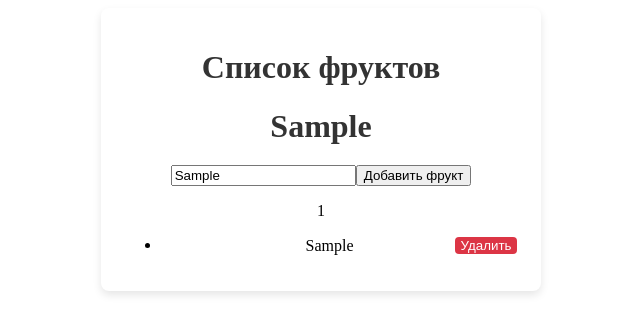
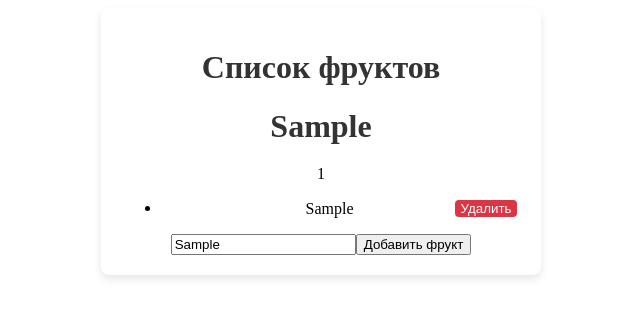
Before and after one commit to innadech/vue-app, a Vue app: page / in a window 1280 px wide. Both pictures are taken after typing "Sample" into the empty fields and a click on the button "Добавить фрукт". Shown: the top 334 px of the page, without its empty margins (319-959 px from the left). Built offline with nearby package versions, Linux system fonts and the light colour scheme.

Commit message:
Added: FruitList FruitCount

```diff
--- a/src/App.vue
+++ b/src/App.vue
@@ -1,9 +1,11 @@
 <script>
 import FruitSubmitter from './components/FruitSubmitter.vue'
 import TitleText from './components/TitleText.vue'
+import FruitList from './components/FruitList.vue'
+import FruitCount from './components/FruitCount.vue'
 
 export default {
-  components: { FruitSubmitter, TitleText },
+  components: { FruitSubmitter, TitleText, FruitList, FruitCount },
 
   data() {
     return {
@@ -20,6 +22,10 @@ export default {
 
     <TitleText v-bind:inna-text="fruit" />
 
+    <FruitCount v-bind:fruit-count="fruits.length" />
+
+    <FruitList v-bind:fruit-content="fruits" />
+
     <!-- <FruitSubmitter /> -->
 
     <div>
@@ -31,22 +37,6 @@ export default {
       />
       <button v-on:click="fruits.push(fruit)">Добавить фрукт</button>
     </div>
-
-    <p>{{ fruits.length }}</p>
-
-    <ul>
-      <li v-for="(fruit, idx) of fruits" v-bind:key="idx" class="completed">
-        <span v-on:click="fruits[idx] = fruits[idx] + '!'" class="task-text">
-          {{ fruit }}
-        </span>
-        <button
-          v-on:click="fruits = fruits.filter(f => f !== fruit)"
-          class="deleteButton"
-        >
-          Удалить
-        </button>
-      </li>
-    </ul>
   </div>
 </template>
 
--- /dev/null
+++ b/src/components/FruitCount.vue
@@ -0,0 +1,9 @@
+<script>
+export default {
+  props: ['fruitCount'],
+}
+</script>
+
+<template>
+  <p>{{ fruitCount }}</p>
+</template>
--- /dev/null
+++ b/src/components/FruitList.vue
@@ -0,0 +1,21 @@
+<script>
+export default {
+  props: ['fruitContent'],
+}
+</script>
+
+<template>
+  <ul>
+    <li v-for="(fruit, idx) in fruitContent" v-bind:key="idx" class="completed">
+      <span v-on:click="fruits[idx] = fruits[idx] + '!'" class="task-text">
+        {{ fruit }}
+      </span>
+      <button
+        v-on:click="fruits = fruits.filter(f => f !== fruit)"
+        class="deleteButton"
+      >
+        Удалить
+      </button>
+    </li>
+  </ul>
+</template>
```
